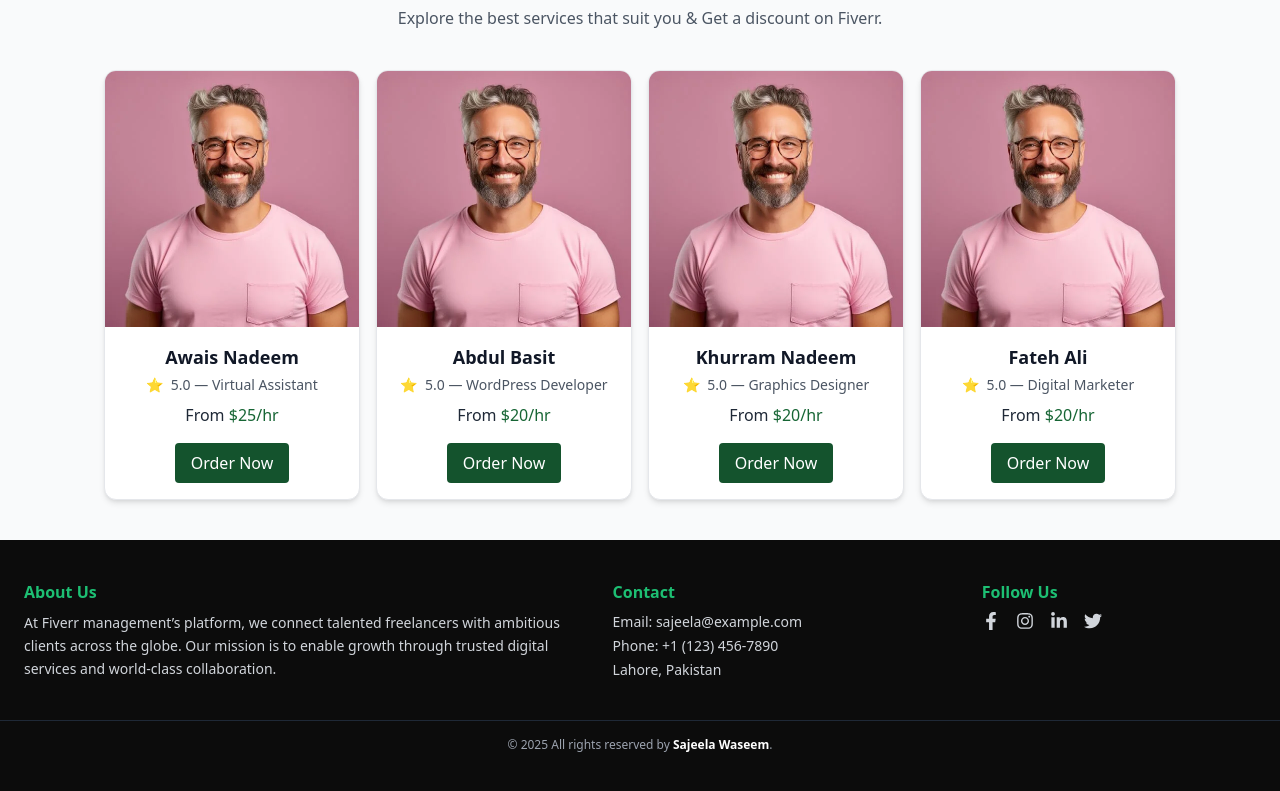
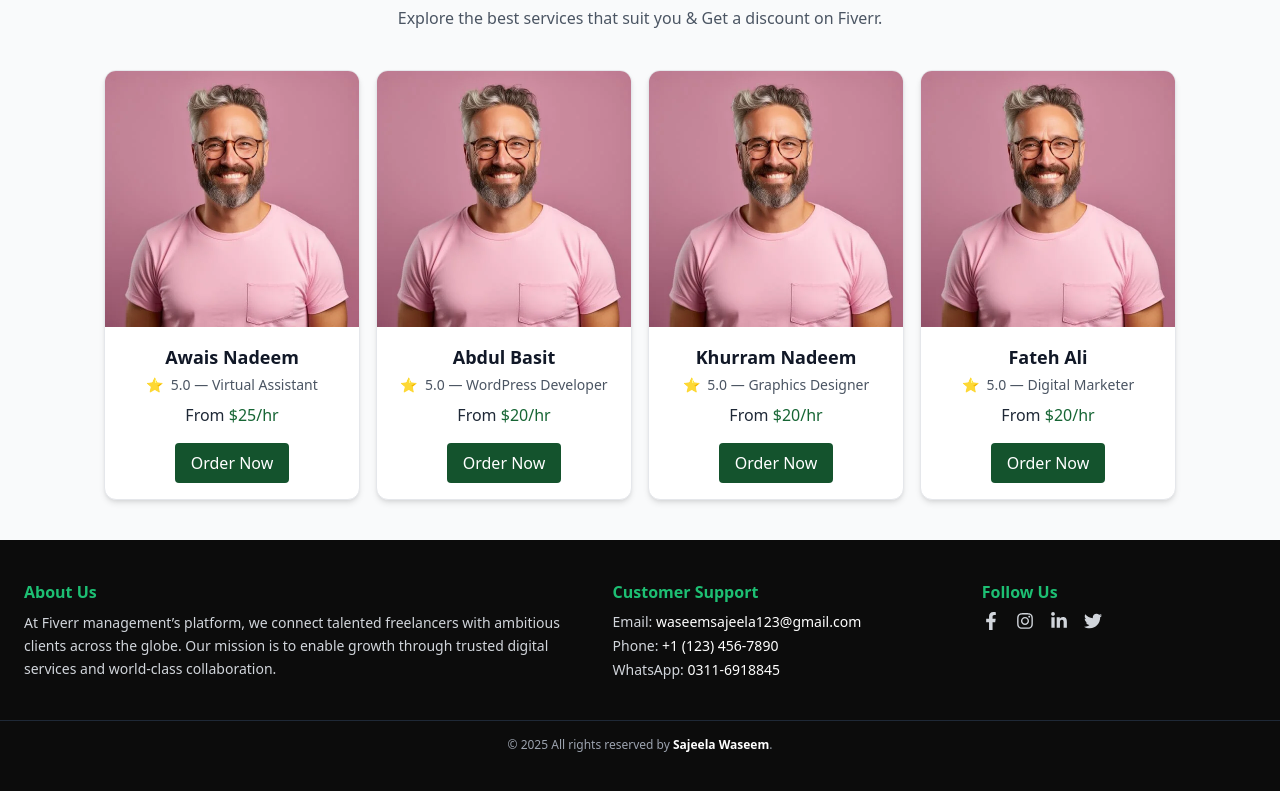
Before and after one commit to Sajeela-Waseem/fiverr_management, a React (Vite) app: page /buyer in a window 1280 px wide. Shown: the part 379-1170 px from the top of the page. Built offline with nearby package versions, Linux system fonts and the light colour scheme; no server answers; the database is empty; sample sign-in values are in the browser's storage.

Commit message:
few changes

```diff
--- a/src/Pages/buyer.jsx
+++ b/src/Pages/buyer.jsx
@@ -13,12 +13,19 @@
 import { query, where } from "firebase/firestore";
 
 
+
 const Buyer = () => {
     const navigate = useNavigate();
   const [user, setUser] = useState(null);
    const [selectedCategory, setSelectedCategory] = useState("");
 
   const [gigs, setGigs] = useState([]);
+
+const q = query(
+  collection(db, "promotedGigs"),
+  where("status", "==", "approved"),
+  where("visible", "==", true) // 🔥 only show visible gigs
+);
 
 
 
@@ -63,14 +70,27 @@
 
 useEffect(() => {
   const fetchApprovedGigs = async () => {
-    const q = query(collection(db, "promotedGigs"), where("status", "==", "approved"));
-    const querySnapshot = await getDocs(q);
-    const gigsData = querySnapshot.docs.map(doc => ({ id: doc.id, ...doc.data() }));
-    setGigs(gigsData);
+    try {
+      const q = query(
+        collection(db, "promotedGigs"),
+        where("status", "==", "approved"),
+        where("visible", "==", true) // 🔥 Only show visible gigs
+      );
+      const querySnapshot = await getDocs(q);
+      const gigsData = querySnapshot.docs.map((doc) => ({
+        id: doc.id,
+        ...doc.data(),
+      }));
+      setGigs(gigsData);
+    } catch (error) {
+      console.error("Error fetching gigs:", error);
+    }
   };
 
   fetchApprovedGigs();
 }, []);
+
+
 
 
 const fallbackImg = "https://ui-avatars.com/api/?name=Seller";
@@ -246,6 +266,7 @@
           ))}
         </div>
       </motion.section>
+
       <Footer />
     </>
   );
--- a/src/Pages/search.jsx
+++ b/src/Pages/search.jsx
@@ -158,9 +158,15 @@
 
   <div className="p-4 flex flex-col flex-grow justify-between">
     <div>
+      <a
+  href={gig.affiliateLink || gig.gigLink}
+  target="_blank"
+  rel="noopener noreferrer"
+>
       <h3 className="font-bold text-lg text-gray-800 mb-2">
         {gig.gigTitle}
       </h3>
+      </a>
       <p className="text-sm text-gray-500 mb-4">
         {gig.category} / {gig.subcategory || "N/A"}
       </p>
--- a/src/Pages/seller.jsx
+++ b/src/Pages/seller.jsx
@@ -2,7 +2,6 @@
 import React, { useEffect, useState } from "react";
 import { useNavigate } from "react-router-dom";
 import { auth } from "../firebase";
-import { signOut } from "firebase/auth";
 import seller from "../Images/seller.mp4";
 import form from "../Images/seller.jpg";
 import Navbar from "../components/Navbar";
@@ -10,6 +9,9 @@
 import { collection, addDoc, serverTimestamp, setDoc, doc } from "firebase/firestore";
 import { db } from "../firebase";
 import { getDoc } from "firebase/firestore";
+import { query, where, getDocs } from "firebase/firestore";
+
+
 
 const Seller = () => {
   const [user, setUser] = useState(null);
@@ -39,8 +41,23 @@
 
   const handlePromoteSubmit = async (e) => {
     e.preventDefault();
+
     if (!user) {
       alert("User not logged in.");
+      return;
+    }
+
+    // 🔍 Check seller's existing promoted gigs
+    const gigQuery = query(
+      collection(db, "promotedGigs"),
+      where("sellerUid", "==", user.uid),
+      where("status", "in", ["pending", "approved"])
+    );
+    const existingGigsSnap = await getDocs(gigQuery);
+    const gigCount = existingGigsSnap.size;
+
+    if (gigCount >= 5) {
+      alert("⚠️ You can only promote 5 active gigs. Delete or wait for rejection to add more.");
       return;
     }
 
@@ -53,16 +70,11 @@
       return;
     }
 
-
-
     const normalizedLink = gigLink.startsWith("http")
       ? gigLink
       : `https://www.fiverr.com/${gigLink}`;
+
     try {
-      const profileRef = doc(db, "users", user.uid);
-      const profileSnap = await getDoc(profileRef);
-      const profileData = profileSnap.exists() ? profileSnap.data() : {};
-
       const docRef = await addDoc(collection(db, "promotedGigs"), {
         gigLink: normalizedLink,
         discount,
@@ -77,7 +89,7 @@
             profileData?.name || "Seller"
           )}`,
         createdAt: serverTimestamp(),
-        status: "pending"
+        status: "pending",
       });
 
       await setDoc(doc(db, "promotedGigs", docRef.id), { id: docRef.id }, { merge: true });
@@ -92,6 +104,7 @@
       alert("Failed to submit promotion.");
     }
   };
+
 
   const generateCoupon = () => {
     const chars = "ABCDEFGHIJKLMNOPQRSTUVWXYZ0123456789";
--- a/src/Pages/sellerPreviewPage.jsx
+++ b/src/Pages/sellerPreviewPage.jsx
@@ -53,7 +53,15 @@
   try {
     const q = query(collection(db, "promotedGigs"), where("sellerUid", "==", uid));
     const snap = await getDocs(q);
-      setGigs(snap.docs.map((doc) => ({ id: doc.id, ...doc.data() })));
+    const allGigs = snap.docs.map((doc) => ({ id: doc.id, ...doc.data() }));
+
+    // Filter out rejected gigs
+    const visibleGigs = allGigs.filter(
+      (gig) => gig.status === "approved" && gig.visible !== false
+    );
+
+
+    setGigs(visibleGigs);
   } catch (error) {
     console.error("Error fetching gigs:", error);
   }
--- a/src/Pages/sellerprofile.jsx
+++ b/src/Pages/sellerprofile.jsx
@@ -11,6 +11,7 @@
   doc,
   setDoc,
   getDoc,
+  updateDoc,
 } from "firebase/firestore";
 import { Pencil } from "lucide-react";
 import Footer from "../components/footer";
@@ -61,16 +62,44 @@
     return unsub;
   }, []);
 
+ const handleToggleVisibility = async (gigId, currentVisible) => {
+  try {
+    const gigRef = doc(db, "promotedGigs", gigId);
+    await updateDoc(gigRef, { visible: !currentVisible });
+    setGigs((prev) =>
+      prev.map((gig) =>
+        gig.id === gigId ? { ...gig, visible: !currentVisible } : gig
+      )
+    );
+  } catch (error) {
+    console.error("Visibility toggle failed", error);
+    alert("Failed to update visibility.");
+  }
+};
+
+
 const fetchGigs = async (email) => {
   const q = query(collection(db, "promotedGigs"), where("sellerEmail", "==", email));
   const snap = await getDocs(q);
   const allGigs = snap.docs.map((d) => ({ id: d.id, ...d.data() }));
 
-  // ❌ Filter out rejected gigs
-  const nonRejectedGigs = allGigs.filter((gig) => gig.status !== "rejected");
+  // Ensure all gigs have a visible flag set
+  await Promise.all(
+    allGigs.map(async (g) => {
+      if (g.visible === undefined) {
+        await updateDoc(doc(db, "promotedGigs", g.id), { visible: true });
+        g.visible = true;
+      }
+    })
+  );
 
-  setGigs(nonRejectedGigs);
+  // ✅ Show only approved gigs
+  const approvedGigs = allGigs.filter((gig) => gig.status === "approved");
+
+  setGigs(approvedGigs);
 };
+
+
 
 
   const loadProfileData = async (uid) => {
@@ -153,7 +182,6 @@
   return (
     <>
       <Navbar user={user} />
-
  <div className="max-w-5xl mx-auto mt-10 mb-10 bg-white shadow-md rounded-lg p-8">
         {/* Profile Header */}
         <div className="flex items-center gap-6">
@@ -220,9 +248,10 @@
     <div className="grid sm:grid-cols-2 lg:grid-cols-3 gap-6">
       {gigs.map((gig) => {
         const isEditing = editingGigs[gig.id];
+
         return (
-                  <div key={gig.id} className="border rounded-lg p-4 shadow-sm hover:shadow-md">
-                    <a href={gig.gigLink} target="_blank" rel="noopener noreferrer">
+          <div key={gig.id} className="relative border rounded-lg p-4 shadow-sm hover:shadow-md">
+            <a href={gig.affiliateLink || gig.gigLink} target="_blank" rel="noopener noreferrer">
               <img
                 src={gig.gigImage}
                 alt={gig.gigTitle}
@@ -282,18 +311,40 @@
                 </p>
                 <button
                   onClick={() => toggleEditGig(gig.id, gig)}
-                          className="mt-2 text-sm text-indigo-600 hover:underline"
+                  className="absolute top-0 right-0 text-gray-500 hover:text-indigo-600"
+                  title="Edit"
                 >
-                          Edit
+                  ✏️
                 </button>
               </>
             )}
+
+            {/* ✅ Always show visibility toggle */}
+   <div className="flex items-center justify-between mt-4">
+  <span className="text-sm font-medium text-gray-600">
+    {gig.visible !== false ? "✅ Active" : "🚫 Inactive"}
+  </span>
+
+  {/* Toggle Switch */}
+  <label className="inline-flex items-center cursor-pointer">
+    <input
+      type="checkbox"
+      checked={gig.visible !== false}
+      onChange={() => handleToggleVisibility(gig.id, gig.visible !== false)}
+      className="sr-only peer"
+    />
+    <div className="w-11 h-6 bg-gray-300 peer-focus:outline-none rounded-full peer peer-checked:bg-green-600 relative transition-all">
+      <div className="absolute left-1 top-1 bg-white w-4 h-4 rounded-full transition-all peer-checked:translate-x-5" />
+    </div>
+  </label>
+</div>
    </div>
         );
       })}
     </div>
   )}
 </div>
+
       </div>
       <Footer />
     </>
--- a/src/components/footer.jsx
+++ b/src/components/footer.jsx
@@ -18,11 +18,44 @@
 
         {/* Contact Info */}
         <div className="space-y-1">
-          <h3 className="text-[#1dbf73] font-semibold text-base mb-2">Contact</h3>
-          <p className="text-gray-300">Email: sajeela@example.com</p>
-          <p className="text-gray-300">Phone: +1 (123) 456-7890</p>
-          <p className="text-gray-300">Lahore, Pakistan</p>
-        </div>
+  <h3 className="text-[#1dbf73] font-semibold text-base mb-2">Customer Support</h3>
+
+  <p className="text-gray-300">
+    Email:{" "}
+    <a
+      href="https://mail.google.com/mail/?view=cm&fs=1&to=waseemsajeela123@gmail.com"
+      className="text-white hover:text-green-500 transition"
+      target="_blank"
+      rel="noopener noreferrer"
+    >
+      waseemsajeela123@gmail.com
+    </a>
+  </p>
+
+  <p className="text-gray-300">
+    Phone:{" "}
+    <a
+      href="tel:+11234567890"
+      className="text-white hover:text-green-500 transition"
+    >
+      +1 (123) 456-7890
+    </a>
+  </p>
+
+  <p className="text-gray-300">
+    WhatsApp:{" "}
+    <a
+      href="https://wa.me/923116918845"
+      className="text-white hover:text-green-500 transition"
+      target="_blank"
+      rel="noopener noreferrer"
+    >
+      0311-6918845
+    </a>
+  </p>
+</div>
+
+
 
         {/* Social Media */}
         <div>
```
Lines whose indentation alone changed are shown as unchanged.
